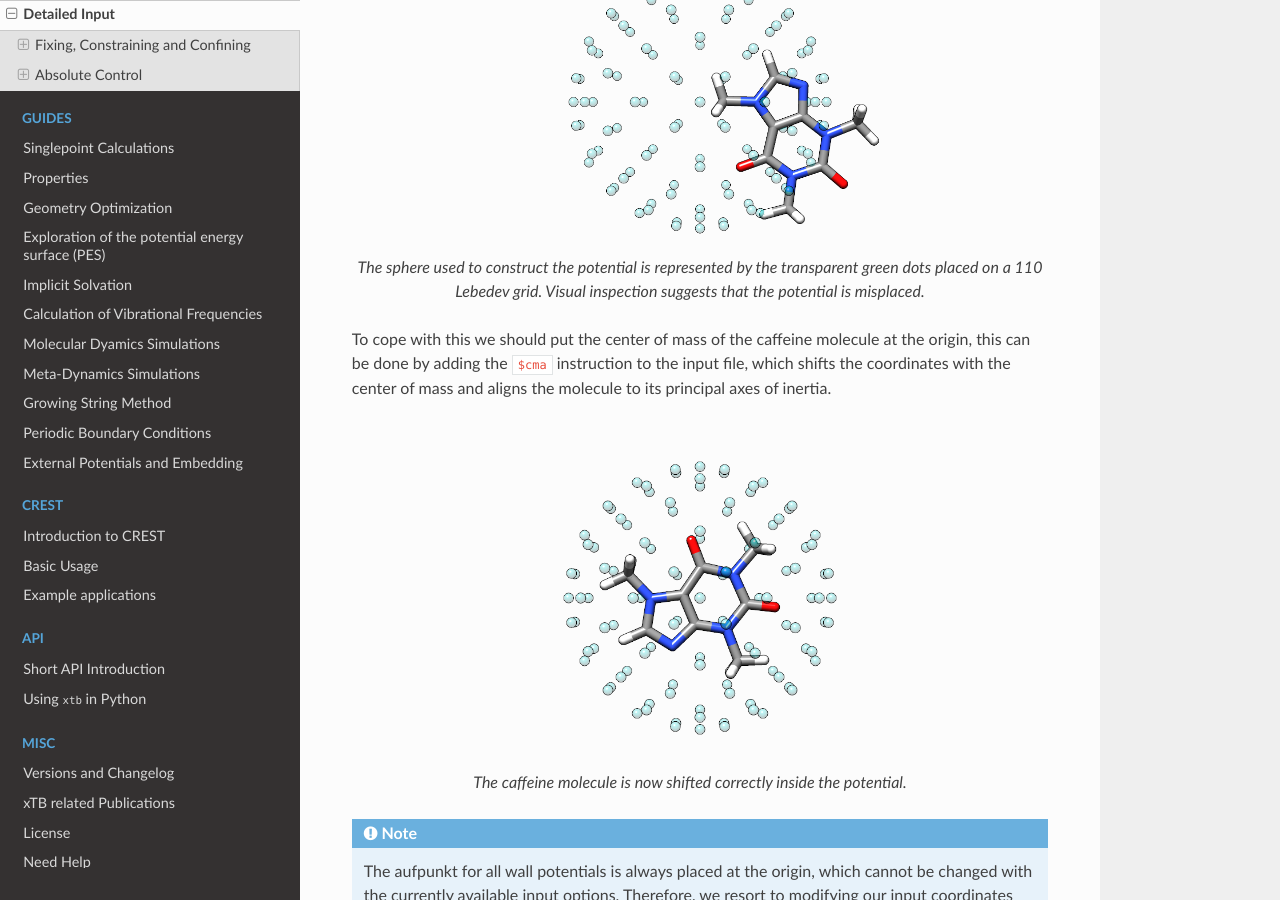
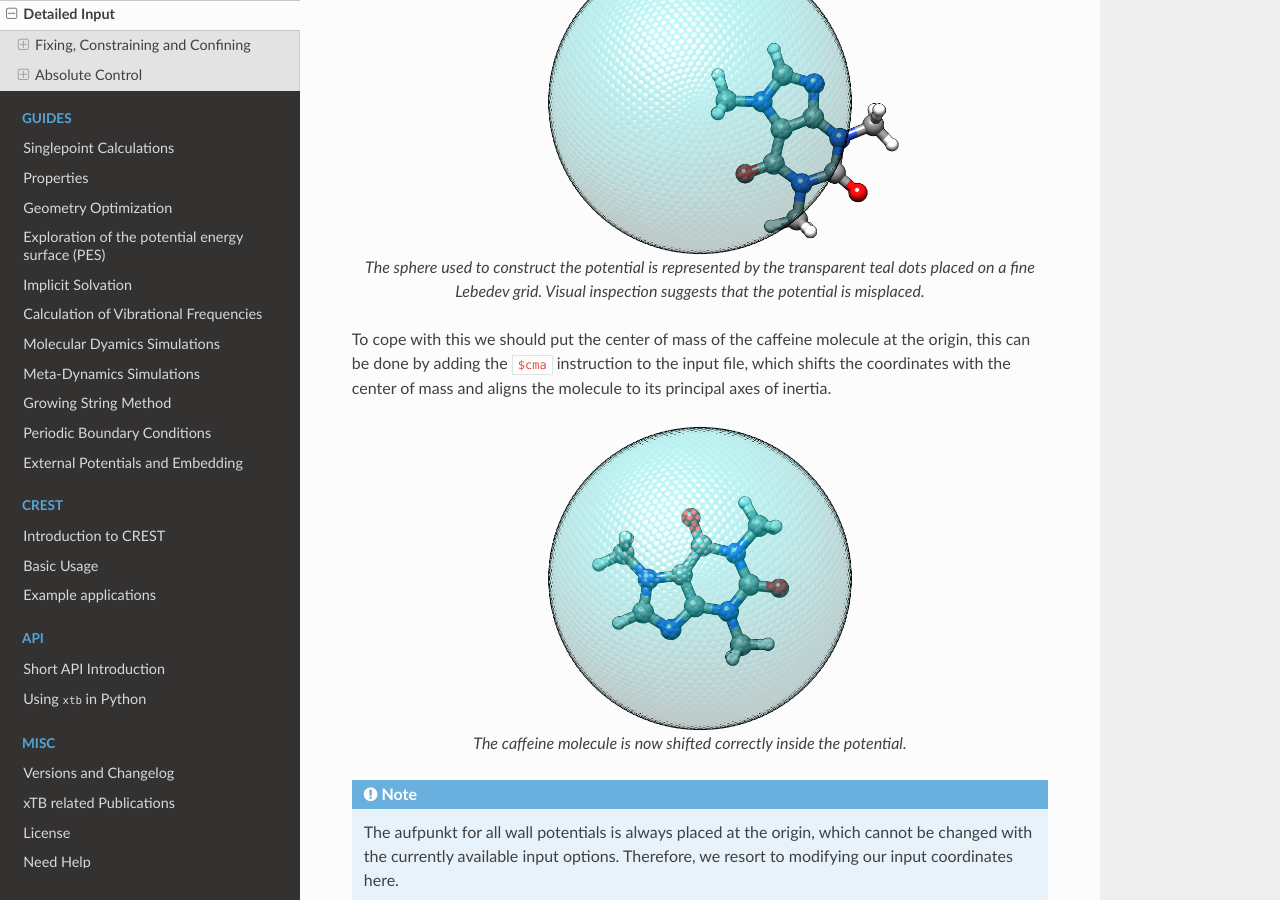
Before and after one commit to grimme-lab/xtb_docs, a Sphinx documentation site: the page built from source/xcontrol.rst, in a window 1280 px wide and 900 px high, scrolled down 6803 px. Built offline with Sphinx 7.4.7 and the Read the Docs theme 2.0.0, drawn with Linux system fonts in a browser that asks for light colours.

Commit message:
fancy graphics for wall potentials

```diff
--- a/source/xcontrol.rst
+++ b/source/xcontrol.rst
@@ -371,7 +371,7 @@ we just created.
    :align: center
 
    The sphere used to construct the potential is represented by the
-   transparent green dots placed on a 110 Lebedev grid.
+   transparent teal dots placed on a fine Lebedev grid.
    Visual inspection suggests that the potential is misplaced.
 
 To cope with this we should put the center of mass of the caffeine molecule
@@ -380,7 +380,7 @@ file, which shifts the coordinates with the center of mass and aligns
 the molecule to its principal axes of inertia.
 
 .. figure:: ../figures/confining_shifted.png
-   :width: 450px
+   :width: 400px
    :align: center
 
    The caffeine molecule is now shifted correctly inside the potential.
@@ -427,7 +427,7 @@ A clear disadvantage of this potential shape it that the gradient does
 not vanish inside the sphere and can compress a molecule artificially.
 
 .. figure:: ../figures/potential_shapes.png
-   :width: 450px
+   :width: 400px
    :align: center
 
    Available potential shapes with energy and gradient contribution.
```
Also changed, not shown: figures/confining_anisotropic.png, figures/confining_misplaced.png, figures/confining_shifted.png.
